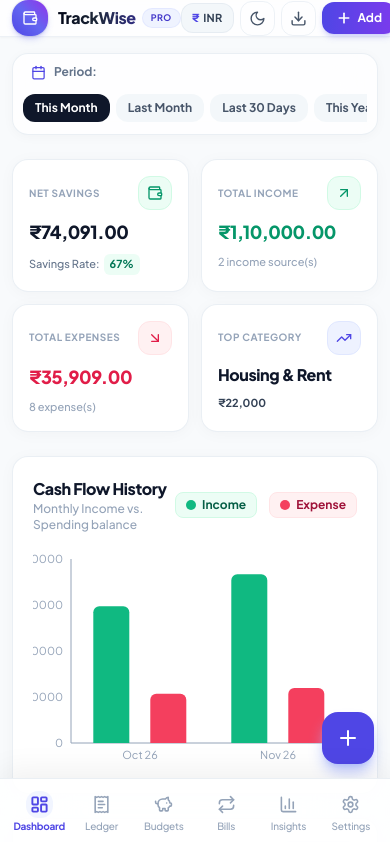
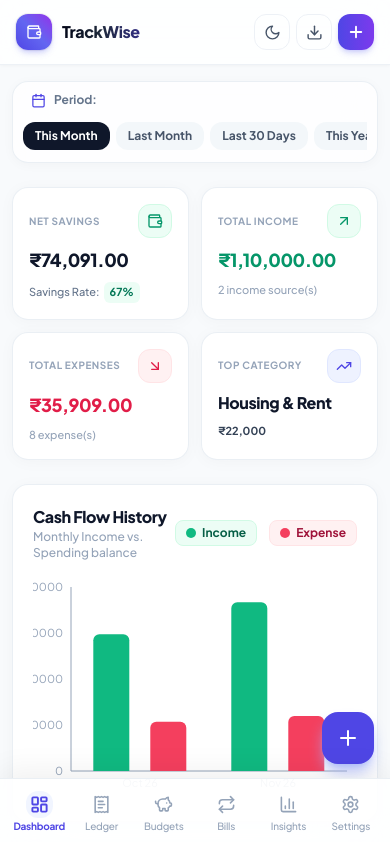
Before and after one commit to pranavtvarshan-stack/trackwise, a React (Vite) app: page / in a window 390 px wide. Shown: the top 842 px of the page. Built offline with nearby package versions, Linux system fonts and the light colour scheme.

Commit message:
Optimize mobile navbar padding and declutter mobile header items

```diff
--- a/src/components/layout/Header.tsx
+++ b/src/components/layout/Header.tsx
@@ -5,15 +5,10 @@ import {
   Download,
   Upload,
   Bell,
-  ChevronDown,
-  RotateCcw,
-  Sparkles,
   Sun,
   Moon
 } from 'lucide-react';
 import { useExpense } from '../../context/ExpenseContext';
-import { CURRENCIES } from '../../constants/defaults';
-import { formatCurrency } from '../../utils/formatters';
 
 interface HeaderProps {
   onOpenAddModal: () => void;
@@ -23,15 +18,10 @@ interface HeaderProps {
 
 export const Header: React.FC<HeaderProps> = ({ onOpenAddModal, onNavigateToTab, onOpenCsvModal }) => {
   const {
-    settings,
-    updateSettings,
     recurring,
-    totalIncome,
-    totalExpenses,
     exportJSON,
     exportCSV,
     importJSON,
-    resetData,
     isDark,
     toggleTheme
   } = useExpense();
@@ -67,12 +57,12 @@ export const Header: React.FC<HeaderProps> = ({ onOpenAddModal, onNavigateToTab,
   };
 
   return (
-    <header className="sticky top-0 z-30 bg-white/80 dark:bg-slate-900/80 backdrop-blur-xl border-b border-slate-200/60 dark:border-slate-800/80 shadow-[0_1px_2px_rgba(0,0,0,0.03)] pt-safe transition-all">
-      <div className="max-w-7xl mx-auto px-3 sm:px-6 lg:px-8">
-        <div className="flex items-center justify-between h-15 sm:h-16">
+    <header className="sticky top-0 z-30 bg-white/85 dark:bg-slate-900/85 backdrop-blur-xl border-b border-slate-200/60 dark:border-slate-800/80 shadow-[0_1px_3px_rgba(0,0,0,0.03)] pt-safe transition-all">
+      <div className="max-w-7xl mx-auto px-4 sm:px-6 lg:px-8 py-3 sm:py-3.5">
+        <div className="flex items-center justify-between min-h-[40px] sm:min-h-[46px]">
           {/* Logo & Brand Identity */}
           <div className="flex items-center gap-2.5 sm:gap-3">
-            <div className="w-9 h-9 sm:w-10 sm:h-10 rounded-2xl bg-gradient-to-tr from-indigo-600 via-indigo-500 to-purple-600 flex items-center justify-center text-white shadow-md shadow-indigo-500/25 ring-1 ring-black/5 flex-shrink-0 transition-transform hover:scale-105">
+            <div className="w-9 h-9 sm:w-10 sm:h-10 rounded-xl sm:rounded-2xl bg-gradient-to-tr from-indigo-600 via-indigo-500 to-purple-600 flex items-center justify-center text-white shadow-md shadow-indigo-500/25 ring-1 ring-black/5 flex-shrink-0 transition-transform active:scale-95">
               <Wallet className="w-4 h-4 sm:w-5 sm:h-5" />
             </div>
             <div>
@@ -80,7 +70,7 @@ export const Header: React.FC<HeaderProps> = ({ onOpenAddModal, onNavigateToTab,
                 <span className="text-base sm:text-lg font-extrabold tracking-tight bg-clip-text text-transparent bg-gradient-to-r from-slate-950 via-slate-800 to-indigo-900 dark:from-white dark:via-slate-200 dark:to-indigo-300">
                   TrackWise
                 </span>
-                <span className="text-[9px] sm:text-[10px] font-bold tracking-wider uppercase px-2 py-0.5 bg-indigo-50/90 dark:bg-indigo-950/70 text-indigo-700 dark:text-indigo-300 rounded-full border border-indigo-100/80 dark:border-indigo-800/70 shadow-2xs">
+                <span className="hidden sm:inline-flex text-[9px] sm:text-[10px] font-bold tracking-wider uppercase px-2 py-0.5 bg-indigo-50/90 dark:bg-indigo-950/70 text-indigo-700 dark:text-indigo-300 rounded-full border border-indigo-100/80 dark:border-indigo-800/70 shadow-2xs">
                   Pro
                 </span>
               </div>
@@ -92,9 +82,9 @@ export const Header: React.FC<HeaderProps> = ({ onOpenAddModal, onNavigateToTab,
 
           {/* Right Action Items */}
           <div className="flex items-center gap-1.5 sm:gap-2.5">
-            {/* Currency Indicator */}
+            {/* Currency Indicator (Shown on tablet/desktop, hidden on crowded mobile) */}
             <div
-              className="flex items-center gap-1 px-2.5 py-1.5 bg-slate-100/80 dark:bg-slate-800/80 hover:bg-slate-200/60 dark:hover:bg-slate-700/60 text-slate-700 dark:text-slate-200 rounded-xl text-[11px] sm:text-xs font-bold border border-slate-200/70 dark:border-slate-700/70 select-none shadow-2xs transition"
+              className="hidden sm:flex items-center gap-1 px-2.5 py-1.5 bg-slate-100/80 dark:bg-slate-800/80 hover:bg-slate-200/60 dark:hover:bg-slate-700/60 text-slate-700 dark:text-slate-200 rounded-xl text-[11px] sm:text-xs font-bold border border-slate-200/70 dark:border-slate-700/70 select-none shadow-2xs transition"
               title="Default Currency: Indian Rupee (₹ INR)"
             >
               <span className="text-indigo-600 dark:text-indigo-400 font-extrabold">₹</span>
@@ -104,23 +94,23 @@ export const Header: React.FC<HeaderProps> = ({ onOpenAddModal, onNavigateToTab,
             {/* Dark / Light Mode Toggle Button */}
             <button
               onClick={toggleTheme}
-              className="p-2 text-slate-600 dark:text-slate-300 hover:text-slate-900 dark:hover:text-white hover:bg-slate-100/80 dark:hover:bg-slate-800/80 rounded-xl transition border border-slate-200/60 dark:border-slate-800 shadow-2xs"
+              className="w-9 h-9 sm:w-auto sm:h-auto p-2 sm:px-2.5 sm:py-2 flex items-center justify-center text-slate-600 dark:text-slate-300 hover:text-slate-900 dark:hover:text-white hover:bg-slate-100/80 dark:hover:bg-slate-800/80 rounded-xl transition border border-slate-200/60 dark:border-slate-800 shadow-2xs"
               title={isDark ? "Switch to Light Mode" : "Switch to Dark Mode"}
               aria-label="Toggle theme"
             >
-              {isDark ? <Sun size={17} className="text-amber-400 animate-fade-in" /> : <Moon size={17} className="text-slate-600 animate-fade-in" />}
+              {isDark ? <Sun size={17} className="text-amber-400 animate-fade-in" /> : <Moon size={17} className="text-slate-600 dark:text-slate-300 animate-fade-in" />}
             </button>
 
             {/* Recurring Due Alert Badge */}
             {dueRecurring.length > 0 && (
               <button
                 onClick={() => onNavigateToTab('recurring')}
-                className="relative flex items-center gap-1.5 px-2.5 py-1.5 bg-amber-50/90 dark:bg-amber-950/60 hover:bg-amber-100 dark:hover:bg-amber-900/50 text-amber-800 dark:text-amber-200 border border-amber-200/80 dark:border-amber-800/80 rounded-xl text-[11px] sm:text-xs font-semibold shadow-2xs transition active:scale-95"
+                className="relative flex items-center justify-center gap-1.5 w-9 h-9 sm:w-auto sm:h-auto p-2 sm:px-2.5 sm:py-2 bg-amber-50/90 dark:bg-amber-950/60 hover:bg-amber-100 dark:hover:bg-amber-900/50 text-amber-800 dark:text-amber-200 border border-amber-200/80 dark:border-amber-800/80 rounded-xl text-[11px] sm:text-xs font-semibold shadow-2xs transition active:scale-95"
                 title={`${dueRecurring.length} bill(s) due for payment`}
               >
-                <Bell size={13} className="text-amber-600 dark:text-amber-400 animate-pulse" />
+                <Bell size={16} className="text-amber-600 dark:text-amber-400 animate-pulse" />
                 <span className="hidden sm:inline font-bold">{dueRecurring.length} Due</span>
-                <span className="w-2 h-2 rounded-full bg-amber-500 animate-ping"></span>
+                <span className="absolute -top-1 -right-1 sm:static w-2 h-2 rounded-full bg-amber-500 animate-ping"></span>
               </button>
             )}
 
@@ -128,7 +118,7 @@ export const Header: React.FC<HeaderProps> = ({ onOpenAddModal, onNavigateToTab,
             <div className="relative">
               <button
                 onClick={() => setShowExportMenu(!showExportMenu)}
-                className="p-2 text-slate-600 dark:text-slate-300 hover:text-slate-900 dark:hover:text-white hover:bg-slate-100/80 dark:hover:bg-slate-800/80 active:bg-slate-200/70 rounded-xl transition border border-slate-200/60 dark:border-slate-800 shadow-2xs"
+                className="w-9 h-9 sm:w-auto sm:h-auto p-2 sm:px-2.5 sm:py-2 flex items-center justify-center text-slate-600 dark:text-slate-300 hover:text-slate-900 dark:hover:text-white hover:bg-slate-100/80 dark:hover:bg-slate-800/80 active:bg-slate-200/70 rounded-xl transition border border-slate-200/60 dark:border-slate-800 shadow-2xs"
                 title="Backup & Export Actions"
               >
                 <Download size={17} />
@@ -147,7 +137,7 @@ export const Header: React.FC<HeaderProps> = ({ onOpenAddModal, onNavigateToTab,
                           exportCSV();
                           setShowExportMenu(false);
                         }}
-                        className="w-full text-left px-4 py-2 hover:bg-indigo-50/50 dark:hover:bg-indigo-950/40 flex items-center gap-2.5 text-slate-700 dark:text-slate-200 font-medium transition"
+                        className="w-full text-left px-4 py-2.5 hover:bg-indigo-50/50 dark:hover:bg-indigo-950/40 flex items-center gap-2.5 text-slate-700 dark:text-slate-200 font-medium transition"
                       >
                         <Download size={14} className="text-indigo-600 dark:text-indigo-400" />
                         <span>Export to CSV</span>
@@ -157,7 +147,7 @@ export const Header: React.FC<HeaderProps> = ({ onOpenAddModal, onNavigateToTab,
                           onOpenCsvModal();
                           setShowExportMenu(false);
                         }}
-                        className="w-full text-left px-4 py-2 hover:bg-emerald-50/50 dark:hover:bg-emerald-950/40 flex items-center gap-2.5 text-slate-700 dark:text-slate-200 font-medium transition"
+                        className="w-full text-left px-4 py-2.5 hover:bg-emerald-50/50 dark:hover:bg-emerald-950/40 flex items-center gap-2.5 text-slate-700 dark:text-slate-200 font-medium transition"
                       >
                         <Upload size={14} className="text-emerald-600 dark:text-emerald-400" />
                         <span>Import Bank Statement (CSV)</span>
@@ -169,7 +159,7 @@ export const Header: React.FC<HeaderProps> = ({ onOpenAddModal, onNavigateToTab,
                           exportJSON();
                           setShowExportMenu(false);
                         }}
-                        className="w-full text-left px-4 py-2 hover:bg-slate-50 dark:hover:bg-slate-800/50 flex items-center gap-2.5 text-slate-700 dark:text-slate-200 font-medium transition"
+                        className="w-full text-left px-4 py-2.5 hover:bg-slate-50 dark:hover:bg-slate-800/50 flex items-center gap-2.5 text-slate-700 dark:text-slate-200 font-medium transition"
                       >
                         <Download size={14} className="text-slate-400" />
                         <span>Export Full Backup (JSON)</span>
@@ -179,7 +169,7 @@ export const Header: React.FC<HeaderProps> = ({ onOpenAddModal, onNavigateToTab,
                           fileInputRef.current?.click();
                           setShowExportMenu(false);
                         }}
-                        className="w-full text-left px-4 py-2 hover:bg-slate-50 dark:hover:bg-slate-800/50 flex items-center gap-2.5 text-slate-700 dark:text-slate-200 font-medium transition"
+                        className="w-full text-left px-4 py-2.5 hover:bg-slate-50 dark:hover:bg-slate-800/50 flex items-center gap-2.5 text-slate-700 dark:text-slate-200 font-medium transition"
                       >
                         <Upload size={14} className="text-slate-400" />
                         <span>Restore Backup (JSON)</span>
@@ -200,11 +190,11 @@ export const Header: React.FC<HeaderProps> = ({ onOpenAddModal, onNavigateToTab,
             {/* Quick Add Button */}
             <button
               onClick={onOpenAddModal}
-              className="flex items-center gap-1.5 px-3.5 sm:px-4 py-2 bg-gradient-to-r from-indigo-600 to-violet-600 hover:from-indigo-500 hover:to-violet-500 text-white text-xs sm:text-sm font-bold rounded-xl shadow-md shadow-indigo-500/25 hover:shadow-indigo-500/35 transition-all active:scale-95"
+              className="flex items-center justify-center gap-1.5 w-9 h-9 sm:w-auto sm:h-auto p-2 sm:px-4 sm:py-2 bg-gradient-to-r from-indigo-600 to-violet-600 hover:from-indigo-500 hover:to-violet-500 text-white font-bold rounded-xl shadow-md shadow-indigo-500/25 hover:shadow-indigo-500/35 transition-all active:scale-95"
+              title="Add Transaction"
             >
-              <Plus size={16} strokeWidth={2.5} />
-              <span className="hidden sm:inline">Add Transaction</span>
-              <span className="sm:hidden">Add</span>
+              <Plus size={18} strokeWidth={2.5} />
+              <span className="hidden sm:inline text-xs sm:text-sm">Add Transaction</span>
             </button>
           </div>
         </div>
```
